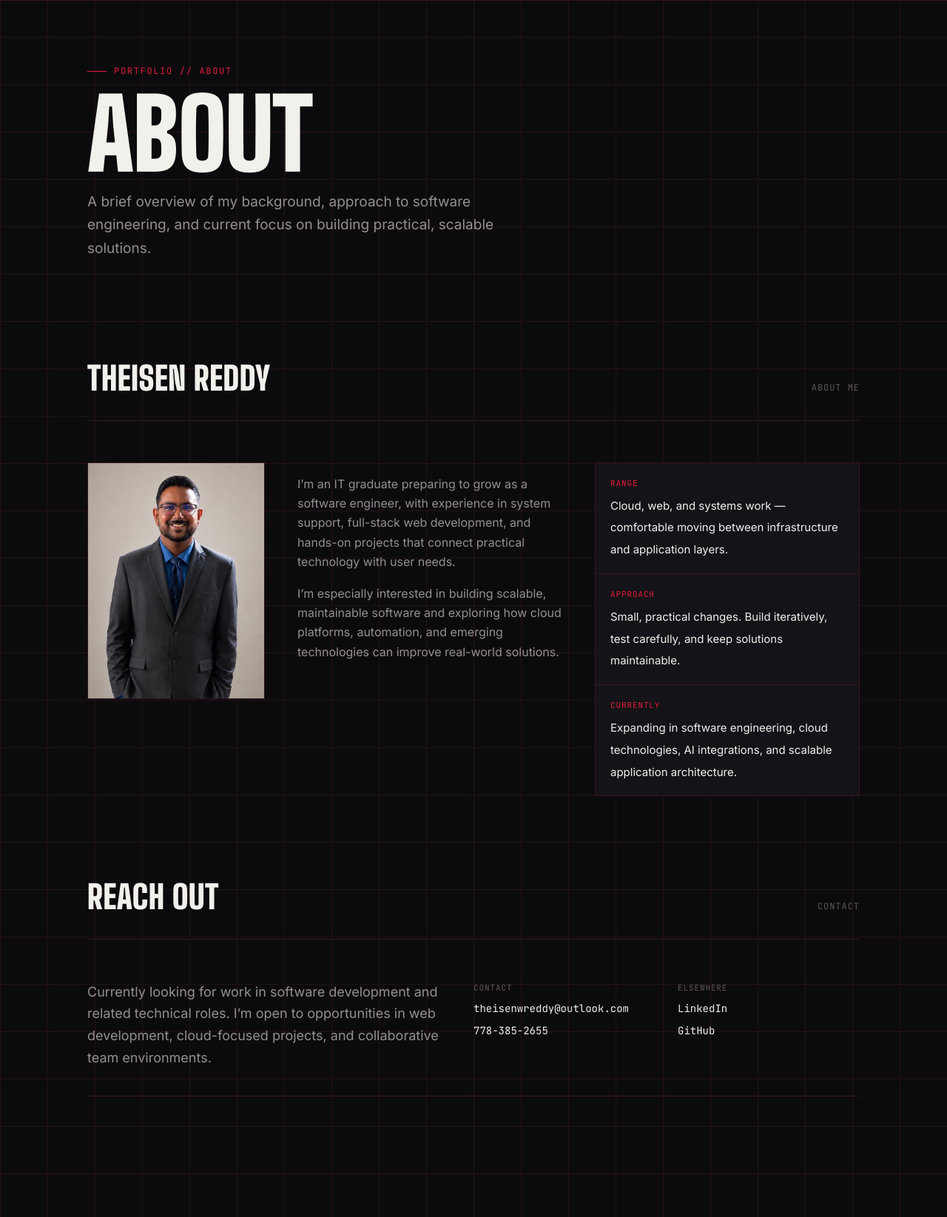
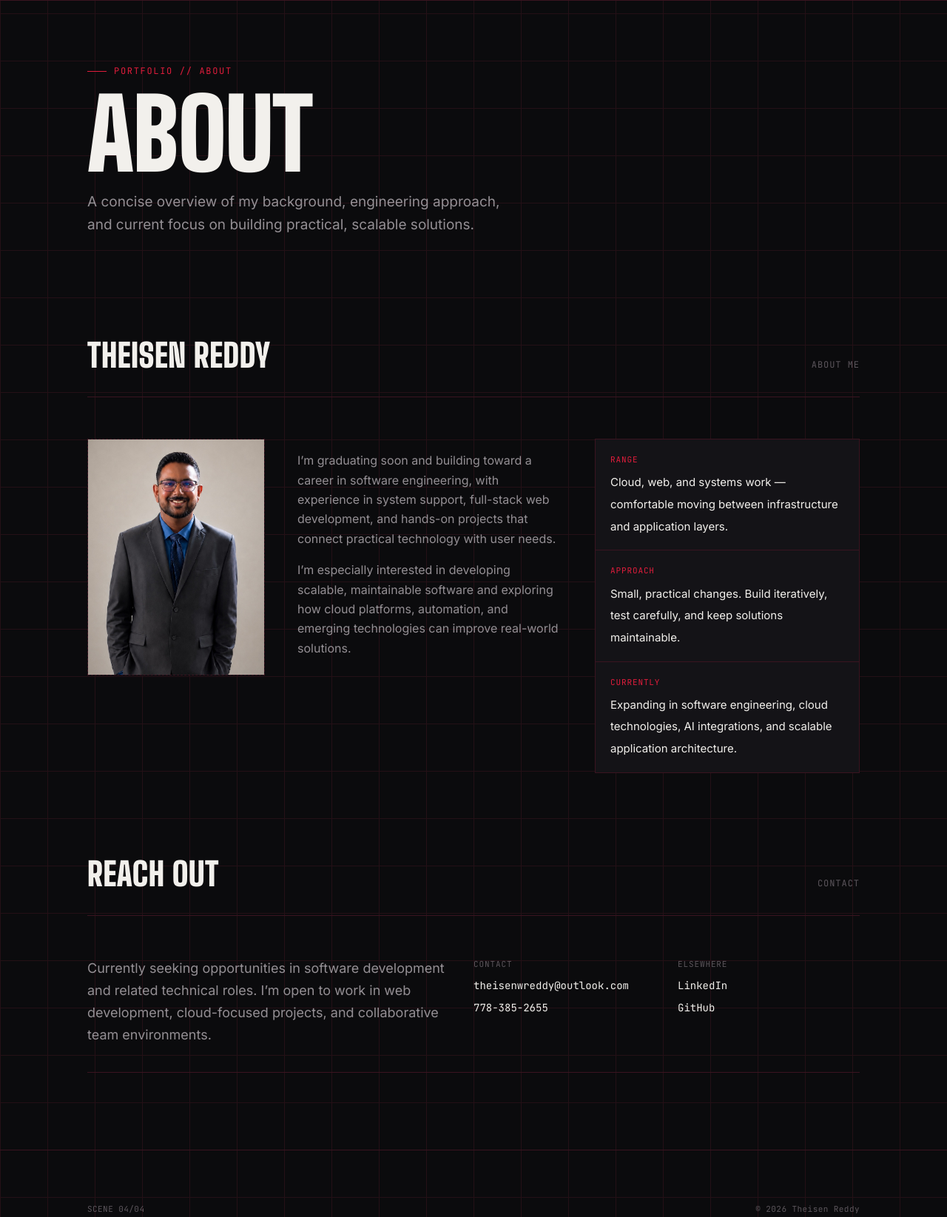
Before and after one commit to TheisenR/Portfolio-Website, a plain HTML site: page about.html in a window 1280 px wide. Shown: the part 65-1710 px from the top of the page at 74% size. Drawn offline with Linux system fonts and the light colour scheme.

Commit message:
Reworded some sections

```diff
--- a/about.html
+++ b/about.html
@@ -31,7 +31,7 @@
     <div class="wrap hero-inner">
       <p class="eyebrow">Portfolio // About</p>
       <h1 class="title">About</h1>
-      <p class="lede">A brief overview of my background, approach to software engineering, and current focus on building practical, scalable solutions.</p>
+      <p class="lede">A concise overview of my background, engineering approach, and current focus on building practical, scalable solutions.</p>
     </div>
   </section>
 
@@ -50,8 +50,8 @@
         </div>
 
         <div class="about-copy">
-          <p>I’m an IT graduate preparing to grow as a software engineer, with experience in system support, full-stack web development, and hands-on projects that connect practical technology with user needs.</p>
-          <p>I’m especially interested in building scalable, maintainable software and exploring how cloud platforms, automation, and emerging technologies can improve real-world solutions.</p>
+          <p>I’m graduating soon and building toward a career in software engineering, with experience in system support, full-stack web development, and hands-on projects that connect practical technology with user needs.</p>
+          <p>I’m especially interested in developing scalable, maintainable software and exploring how cloud platforms, automation, and emerging technologies can improve real-world solutions.</p>
 
         </div>
 
@@ -82,7 +82,7 @@
 
       <div class="titleblock">
         <div>
-          <p>Currently looking for work in software development and related technical roles. I’m open to opportunities in web development, cloud-focused projects, and collaborative team environments.</p>
+          <p>Currently seeking opportunities in software development and related technical roles. I’m open to work in web development, cloud-focused projects, and collaborative team environments.</p>
         </div>
         <div class="tb-col">
           <span class="k">Contact</span>
```
Also changed, not shown: index.html (+1 -1 lines), projects.html (+3 -3 lines), stack.html (+1 -1 lines).
